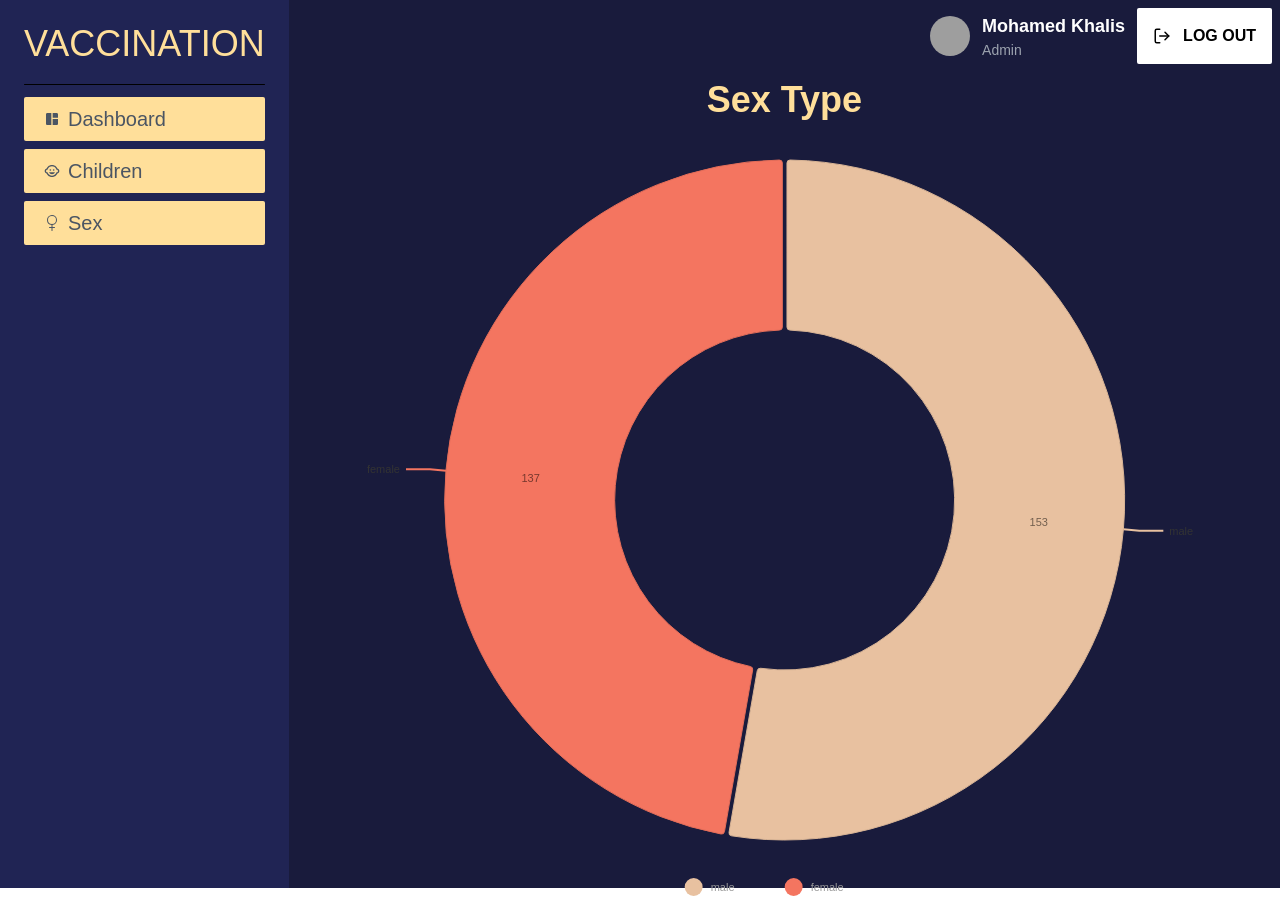
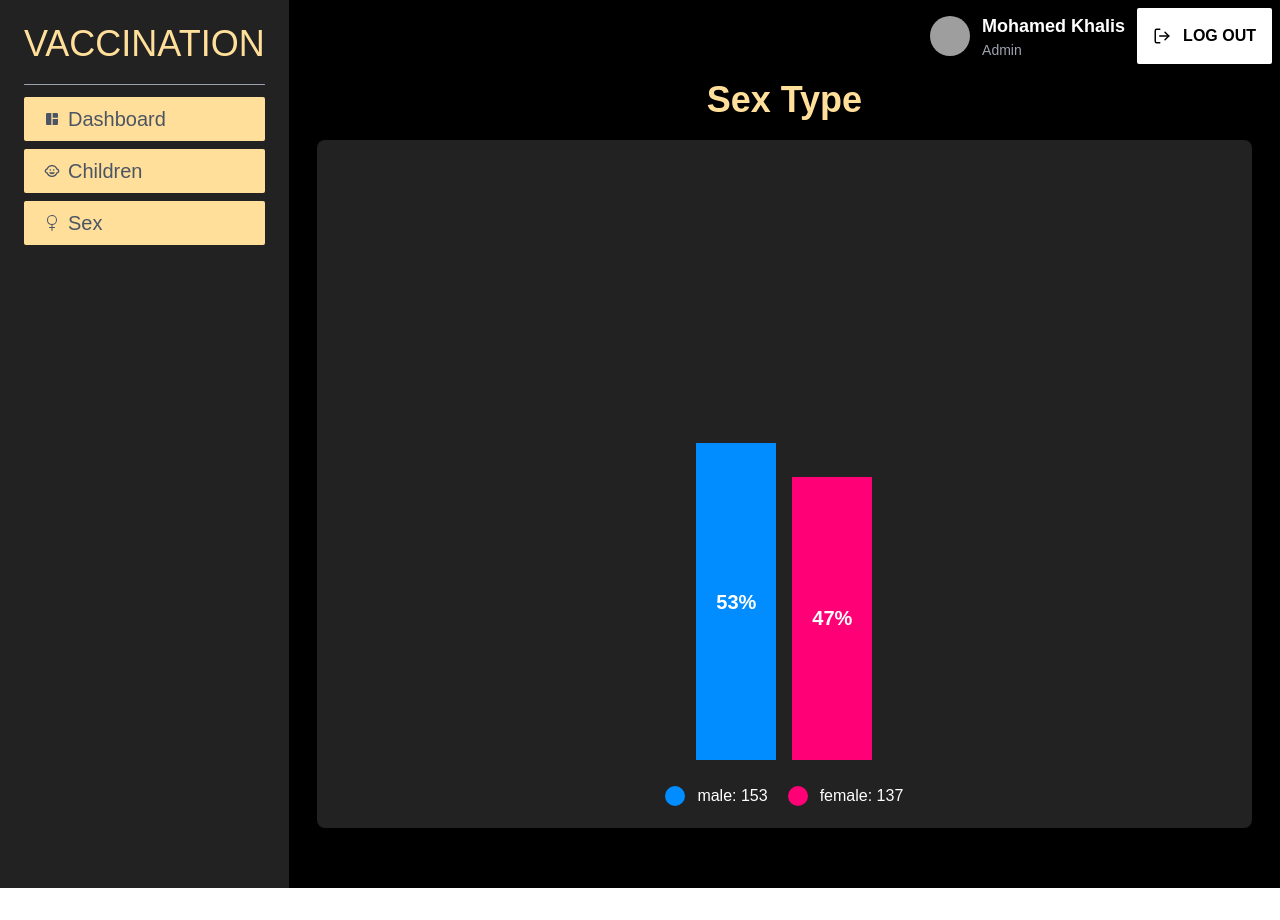
Before and after one commit to Admiral-Simo/vaccination-project-morocco, a React (Create React App) app in the folder client/: page /sex in a window 1280 px wide. After the commit the page ends 888 px from the top, so only its background shows below. Built offline with nearby package versions, Linux system fonts and the light colour scheme; grey boxes are pictures that could not be loaded.

Commit message:
Sex Chart + Theme changes

```diff
--- a/client/src/components/charts/Piesex.tsx
+++ b/client/src/components/charts/Piesex.tsx
@@ -1,7 +1,13 @@
 import { ResponsivePie } from "@nivo/pie";
 
+// make sure parent container have a defined height when using
+// responsive component, otherwise height will be 0 and
+// no chart will be rendered.
+// website examples showcase many properties,
+// you'll often use just a few of them.
+
 interface DataInterface {
-  data: { id: string; label: string; value: number; color: string }[];
+  data: { id: string; label: string; value: number }[];
 }
 
 // make sure parent container have a defined height when using
@@ -9,125 +15,44 @@ interface DataInterface {
 // no chart will be rendered.
 // website examples showcase many properties,
 // you'll often use just a few of them.
-const Piesex = ({ data /* see data tab */ }: DataInterface) => (
-  <ResponsivePie
-    data={data}
-    margin={{ top: 40, right: 80, bottom: 80, left: 80 }}
-    innerRadius={0.5}
-    padAngle={0.7}
-    cornerRadius={3}
-    activeOuterRadiusOffset={8}
-    borderWidth={1}
-    borderColor={{
-      from: "color",
-      modifiers: [["darker", 0.2]],
-    }}
-    arcLinkLabelsSkipAngle={10}
-    arcLinkLabelsTextColor="#333333"
-    arcLinkLabelsThickness={2}
-    arcLinkLabelsColor={{ from: "color" }}
-    arcLabelsSkipAngle={10}
-    arcLabelsTextColor={{
-      from: "color",
-      modifiers: [["darker", 2]],
-    }}
-
-    defs={[
-      {
-        id: "dots",
-        type: "patternDots",
-        background: "inherit",
-        color: "rgba(255, 255, 255, 0.3)",
-        size: 4,
-        padding: 1,
-        stagger: true,
-      },
-      {
-        id: "lines",
-        type: "patternLines",
-        background: "inherit",
-        color: "rgba(255, 255, 255, 0.3)",
-        rotation: -45,
-        lineWidth: 6,
-        spacing: 10,
-      },
-    ]}
-    fill={[
-      {
-        match: {
-          id: "ruby",
-        },
-        id: "dots",
-      },
-      {
-        match: {
-          id: "c",
-        },
-        id: "dots",
-      },
-      {
-        match: {
-          id: "go",
-        },
-        id: "dots",
-      },
-      {
-        match: {
-          id: "python",
-        },
-        id: "dots",
-      },
-      {
-        match: {
-          id: "scala",
-        },
-        id: "lines",
-      },
-      {
-        match: {
-          id: "lisp",
-        },
-        id: "lines",
-      },
-      {
-        match: {
-          id: "elixir",
-        },
-        id: "lines",
-      },
-      {
-        match: {
-          id: "javascript",
-        },
-        id: "lines",
-      },
-    ]}
-    legends={[
-      {
-        anchor: "bottom",
-        direction: "row",
-        justify: false,
-        translateX: 0,
-        translateY: 56,
-        itemsSpacing: 0,
-        itemWidth: 100,
-        itemHeight: 18,
-        itemTextColor: "#999",
-        itemDirection: "left-to-right",
-        itemOpacity: 1,
-        symbolSize: 18,
-        symbolShape: "circle",
-        effects: [
-          {
-            on: "hover",
-            style: {
-              itemTextColor: "#000",
-            },
-          },
-        ],
-      },
-    ]}
-  />
-);
+const Piesex = ({ data /* see data tab */ }: DataInterface): any => {
+  const total = data.reduce((total, item) => total + item.value, 0);
+  return (
+    <div className="text-white bg-primary2 rounded-lg m-5 p-5 flex flex-col items-center justify-center">
+      <div className="flex flex-row gap-4 items-end h-[600px]">
+        <div
+          className="bg-[#018dff] h-[50%] w-20 flex items-center justify-center font-semibold text-xl"
+          style={{
+            height: `${
+              // @ts-ignore
+              (data.find((item) => item.label === "male").value / total) * 100
+            }%`,
+          }}
+          // @ts-ignore
+        >{Math.round((data.find((item) => item.label === "male").value / total) * 100)}%</div>
+        <div
+          className="bg-[#ff0077] w-20 flex items-center justify-center font-semibold text-xl"
+          style={{
+            height: `${
+              // @ts-ignore
+              (data.find((item) => item.label === "female").value / total) * 100
+            }%`,
+          }}
+          // @ts-ignore
+        >{Math.round((data.find((item) => item.label === "female").value / total) * 100)}%</div>
+      </div>
+      <div className="flex flex-row items-center gap-5 mt-6">
+        <div className="flex flex-row items-center gap-3">
+          <div className="w-5 h-5 bg-[#018dff] rounded-full"></div>male:{" "}
+          {data.find((item) => item.label === "male")?.value}
+        </div>
+        <div className="flex flex-row items-center gap-3">
+          <div className="w-5 h-5 bg-[#ff0077] rounded-full"></div>female:{" "}
+          {data.find((item) => item.label === "female")?.value}
+        </div>
+      </div>
+    </div>
+  );
+};
 
 export default Piesex;
--- a/client/src/components/childprofile/Vaccine.tsx
+++ b/client/src/components/childprofile/Vaccine.tsx
@@ -1,5 +1,6 @@
-import  { useState } from "react";
-
+import { useState } from "react";
+import { BsCheckAll } from "react-icons/bs";
+import { BiTimeFive } from "react-icons/bi";
 import Schedule from "./Schedule";
 
 interface Props {
@@ -8,30 +9,37 @@ interface Props {
 }
 
 const Vaccine = ({ title, value }: Props) => {
-
-
-
-
   const [vaccineDate, setVaccineDate] = useState("");
   return (
     <div
       className={`${
-        value ? "bg-green-500" : "bg-red-500"
-      } rounded-md px-10 py-5`}
+        value ? "bg-[#fff]" : "bg-primary2"
+      } rounded-md px-10 py-5 relative`}
     >
-      <p className="text-xl uppercase mb-1 text-white font-bold">{title}: </p>
+      <div
+        className={`absolute right-5 -top-8 ${
+          value ? "bg-green-800" : "bg-red-800"
+        } w-16 h-16 rounded-full`}
+      >
+        <div className="flex w-full h-full justify-center items-center">
+          {value ? (
+            <BsCheckAll color="white" size={30} />
+          ) : (
+            <BiTimeFive color="white" size={30} />
+          )}
+        </div>
+      </div>
+      <p className={`text-xl uppercase mb-1 ${value ? 'text-black': 'text-white'} font-bold`}>{title}: </p>
       <input
         type="text"
         value={value ? value : vaccineDate}
         placeholder="Fill in the data: DD/MM/YY"
         readOnly={value ? true : false}
         onChange={(e) => setVaccineDate(e.target.value)}
-        className="text-2xl capitalize focus:outline-none placeholder- w-full px-5 py-2 rounded-lg bg-primary2"
+        className="text-2xl capitalize focus:outline-none bg-[#333] placeholder- w-full px-5 py-2 rounded-lg"
       />
 
-      {!value && (
-        <Schedule title={title} />
-      )}
+      {!value && <Schedule title={title} />}
     </div>
   );
 };
--- a/client/src/components/reusable/Search.tsx
+++ b/client/src/components/reusable/Search.tsx
@@ -2,12 +2,16 @@ import { useDispatch, useSelector } from "react-redux";
 import { selectQuery, setQuery } from "../../redux/features/searchSlice";
 
 import { FaWindowClose } from "react-icons/fa";
+import { useEffect } from "react";
 
 const Search = () => {
   const query = useSelector(selectQuery);
   const dispatch = useDispatch();
+  useEffect(() => {
+    dispatch(setQuery(""));
+  }, []);
   return (
-    <div className="bg-primary2 rounded-xl w-fit flex flex-row text-white space-x-2 px-5 items-center">
+    <div className="bg-primary2 w-fit relative flex flex-row text-white space-x-2 px-5 items-center">
       <input
         onChange={(e) => dispatch(setQuery(e.target.value))}
         value={query}
@@ -17,9 +21,9 @@ const Search = () => {
       />
       <button
         onClick={() => dispatch(setQuery(""))}
-        className="bg-primary2 p-2 focus:outline-none text-sky-500"
+        className="bg-primary2 absolute right-0 top-0 bottom-0 p-2 focus:outline-none text-sky-500"
       >
-        <FaWindowClose />
+        {query && <FaWindowClose />}
       </button>
     </div>
   );
--- a/client/src/components/sidebar/Sidebar.tsx
+++ b/client/src/components/sidebar/Sidebar.tsx
@@ -6,6 +6,9 @@ interface DataInterface {
   path: string;
   title: string;
 }
+
+// 0a288b primary two
+// 003cff primary one
 
 const Sidebar = () => {
   return (
--- a/client/src/pages/ChildProfile.tsx
+++ b/client/src/pages/ChildProfile.tsx
@@ -4,14 +4,6 @@ import Gender from "../components/reusable/Gender";
 // import { ChildInterface } from "../types/child";
 import useAge from "../hooks/useAge";
 import Vaccine from "../components/childprofile/Vaccine";
-
-const whenToVaccine = [
-  {
-    title: "BCG_HB_VPO_vitD",
-    // months
-    after: 3,
-  },
-];
 
 const ChildProfile = () => {
   const child = useSelector(selectCurrentChild);
@@ -42,7 +34,7 @@ const ChildProfile = () => {
       </h2>
       <p className="text-xl uppercase text-orange-500">vaccines: </p>
       {/* vaccines */}
-      <div className="grid grid-cols-1 md:grid-cols-2 lg:grid-cols-3 gap-4 mb-5">
+      <div className="grid grid-cols-1 md:grid-cols-1 lg:grid-cols-3 gap-4 gap-y-9 mb-5">
         <Vaccine value={child?.BCG_HB_VPO_vitD} title="BCG_HB_VPO_vitD" />
         <Vaccine value={child?.penta1} title="penta1" />
         <Vaccine value={child?.penta2} title="penta2" />
@@ -54,7 +46,7 @@ const ChildProfile = () => {
         <Vaccine value={child?.DTC_VPO} title="DTC_VPO" />
       </div>
       <div className="relative flex justify-end mb-3">
-        <button className="bg-green-400 text-gray-800 py-4 px-7 text-3xl font-bold rounded-lg active:scale-90 transition duration-300 hover:opacity-80">
+        <button className="bg-yellow-400 text-black py-4 px-7 text-3xl font-bold rounded-lg active:scale-90 transition duration-300 hover:opacity-80">
           Submit
         </button>
       </div>
--- a/client/src/pages/Sex.tsx
+++ b/client/src/pages/Sex.tsx
@@ -31,7 +31,7 @@ const newData = data.reduce(
 const Sex = () => {
   return (
     <>
-      <div className="h-screen">
+      <div className="min-h-screen">
         <h1 className="text-center text-secondary font-bold text-4xl">
           Sex Type
         </h1>
--- a/client/src/styles/tailwind.css
+++ b/client/src/styles/tailwind.css
@@ -33,6 +33,6 @@
     @apply py-2 px-2 md:px-5 space-x-2 flex flex-row items-center rounded-sm text-gray-600 bg-secondary transition hover:opacity-90 hover:scale-105;
   }
   .divider {
-    @apply h-[1px] bg-black rounded-full w-full mx-auto;
+    @apply h-[1px] bg-gray-400 rounded-full w-full mx-auto;
   }
 }
--- a/client/tailwind.config.js
+++ b/client/tailwind.config.js
@@ -6,8 +6,8 @@ module.exports = {
         poppins: ["Poppins", "sans-serif"],
       },
       colors: {
-        primary1: "#191B3C",
-        primary2: "#202454",
+        primary1: "#000",
+        primary2: "#222",
         secondary: "#FFDF9A",
       },
     },
```
